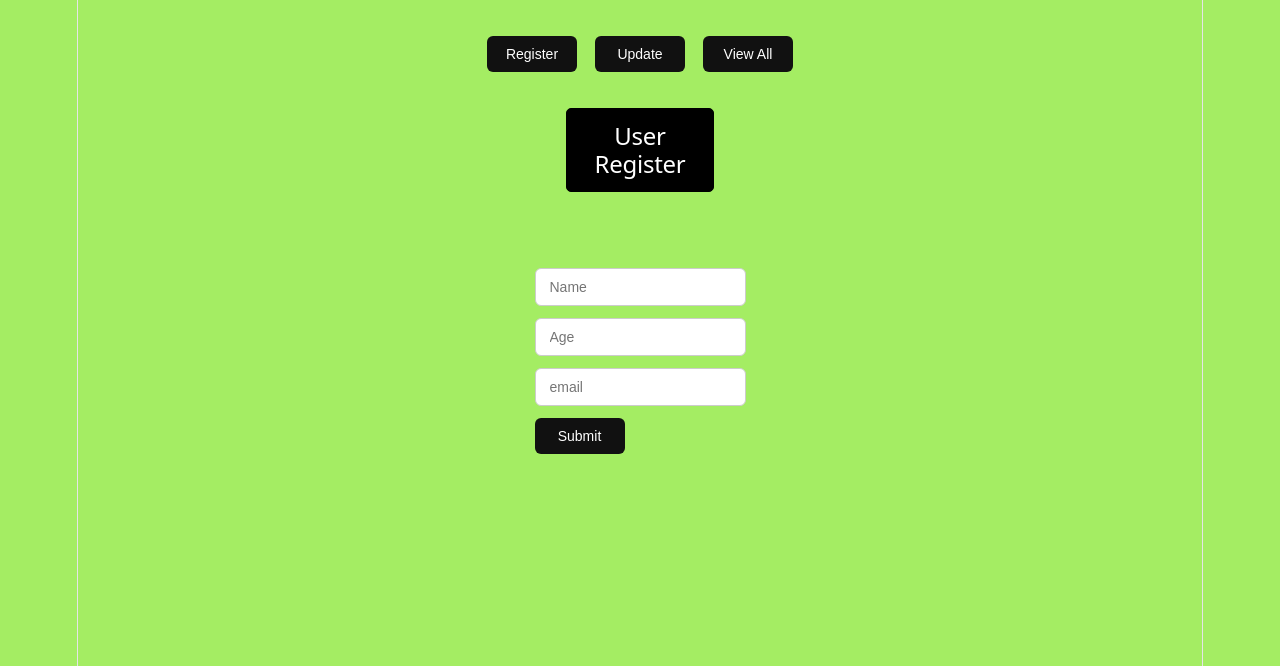
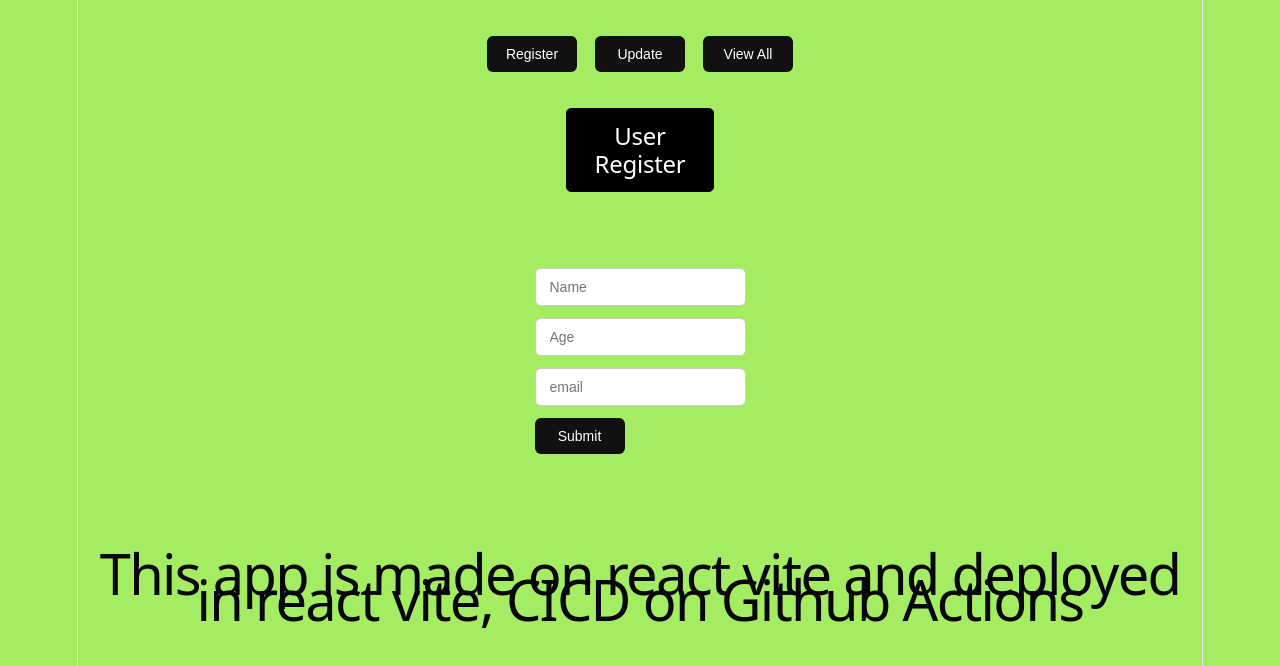
Before and after one commit to sal12321/frontend_registry, a React (Vite) app: page / in a window 1280 px wide. Shown: the top 666 px of the page. Built offline with nearby package versions, Linux system fonts and the light colour scheme.

Commit message:
adding board

```diff
--- a/src/App.jsx
+++ b/src/App.jsx
@@ -51,6 +51,11 @@ function App() {
     {activePage==="view all" ?  <ViewAll  /> : ""}
     {/* {activePage==="register" ?  <Register /> : ""} */}
 
+
+    <div className="board">
+      <h1>This app is made on react vite and deployed in react vite, CICD on Github Actions</h1>
+    </div>
+
     </>
   )
 
```
